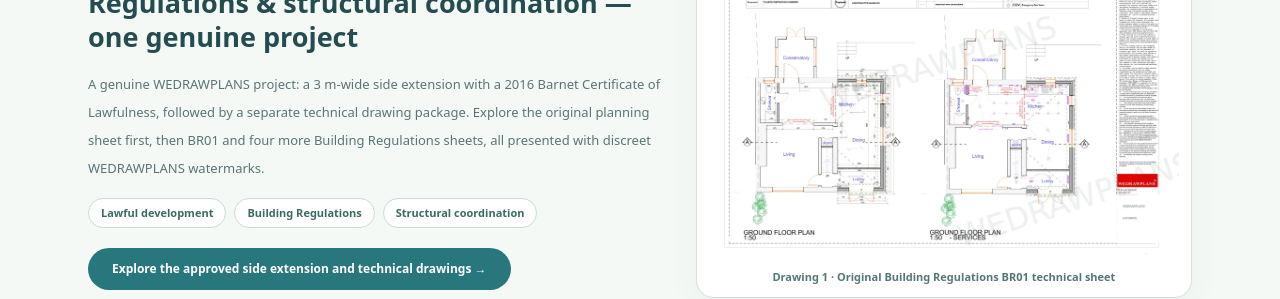
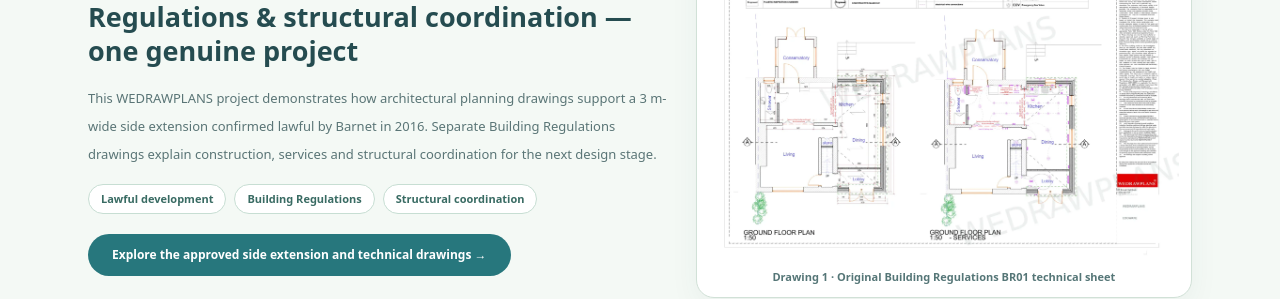
Before and after one commit to WEDRAWPLANS/wedrawplans, a Next.js app: page /extension-plans in a window 1280 px wide. Shown: the part 1831-2130 px from the top of the page. Built offline with nearby package versions, Linux system fonts and the light colour scheme.

Commit message:
Replace publishing jargon with homeowner-focused services copy: components/GrangeRoadPromo.tsx

```diff
--- a/components/GrangeRoadPromo.tsx
+++ b/components/GrangeRoadPromo.tsx
@@ -12,8 +12,8 @@ export default function GrangeRoadPromo({ context = "service" }: Props) {
           <p className="text-[11px] font-bold uppercase tracking-[.16em] text-[#2f7867]">Edgware · Barnet · Lawful Development Certificate granted</p>
           <h2 className="mt-3 max-w-2xl text-[22px] font-semibold leading-tight text-[#254c50] sm:text-[27px]">Side extension drawings, Building Regulations &amp; structural coordination — one genuine project</h2>
           <p className="mt-4 max-w-2xl text-[13px] leading-7 text-[#5a7576]">
-            {context === "local" ? "An Edgware example for Barnet homeowners: " : "A genuine WEDRAWPLANS project: "}
-            a 3 m-wide side extension with a 2016 Barnet Certificate of Lawfulness, followed by a separate technical drawing package. Explore the original planning sheet first, then BR01 and four more Building Regulations sheets, all presented with discreet WEDRAWPLANS watermarks.
+            {context === "local" ? "For homeowners in Barnet, this Edgware project demonstrates " : "This WEDRAWPLANS project demonstrates "}
+            how architectural planning drawings support a 3 m-wide side extension confirmed lawful by Barnet in 2016. Separate Building Regulations drawings explain construction, services and structural coordination for the next design stage.
           </p>
           <div className="mt-4 flex flex-wrap gap-2 text-[11px] font-semibold text-[#396b63]">
             <span className="rounded-full border border-[#c7ded3] bg-white px-3 py-1.5">Lawful development</span>
@@ -30,7 +30,7 @@ export default function GrangeRoadPromo({ context = "service" }: Props) {
               fill sizes="(max-width: 768px) 100vw, 42vw" draggable={false} className="pointer-events-none object-contain"
             />
           </div>
-          <p className="mt-2 text-center text-[11px] font-semibold text-[#557677]">{context === "service" ? "Drawing 1 · Original Building Regulations BR01 technical sheet" : "Proposed planning sheet · Full-sheet redacted web preview"}</p>
+          <p className="mt-2 text-center text-[11px] font-semibold text-[#557677]">{context === "service" ? "Drawing 1 · Original Building Regulations BR01 technical sheet" : "Proposed floor and roof plans · lawful side extension"}</p>
         </Link>
       </div>
     </section>
```
